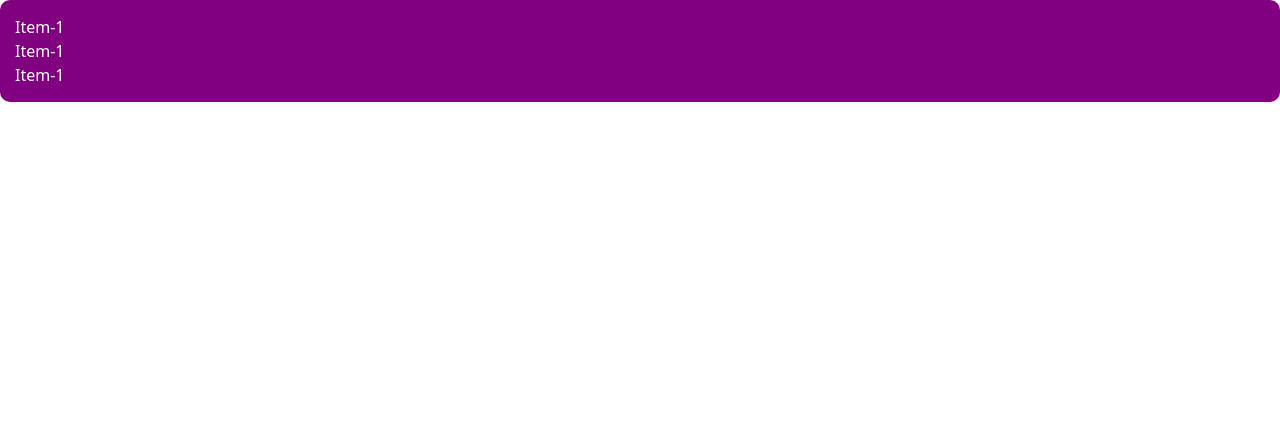
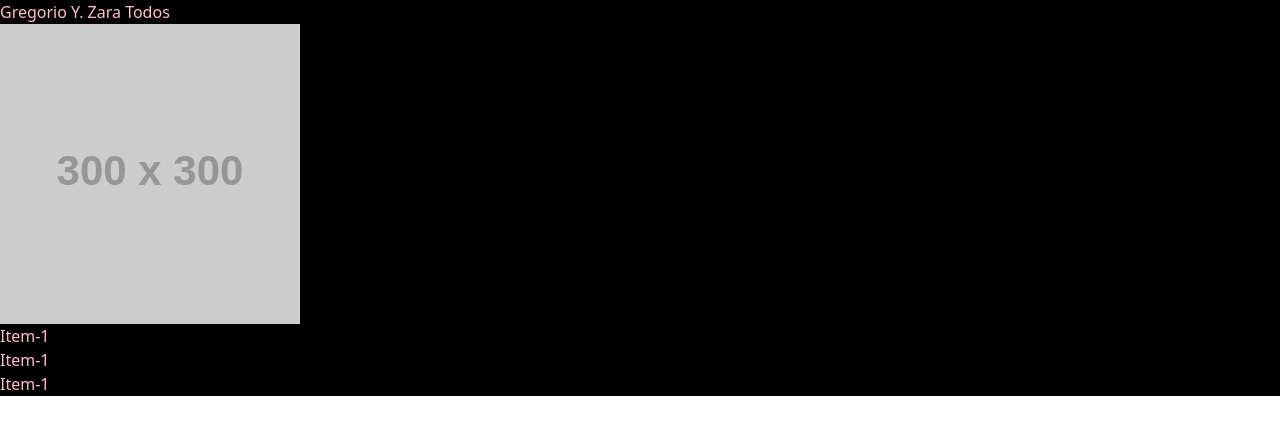
Before and after one commit to Emam-Bokhari/LWS-Module-01, a React (Vite) app: page / in a window 1280 px wide. Shown: the top 434 px of the page. Built offline with nearby package versions, Linux system fonts and the light colour scheme.

Commit message:
more example of css style

```diff
--- a/src/App.jsx
+++ b/src/App.jsx
@@ -1,10 +1,10 @@
 import { Fragment } from "react"
-import CssStyle from "./Module-1.7/CssStyle"
+import MoreCssStyle from "./Module-1.7/MoreCssStyle"
 
 export default function App() {
   return (
     <Fragment>
-      <CssStyle />
+      <MoreCssStyle />
     </Fragment>
   )
 }
--- /dev/null
+++ b/src/Module-1.7/MoreCssStyle.jsx
@@ -0,0 +1,26 @@
+import { Fragment } from "react";
+
+const person = {
+    name: "Gregorio Y. Zara",
+    theme: {
+        backgroundColor: "black",
+        color: "pink"
+    }
+}
+
+export default function MoreCssStyle() {
+
+    return (
+        <Fragment>
+            <div style={person.theme}>
+                <h1>{person.name} Todos</h1>
+                <img src="https://placehold.co/300" alt="Placeholder image" />
+                <ul>
+                    <li>Item-1</li>
+                    <li>Item-1</li>
+                    <li>Item-1</li>
+                </ul>
+            </div>
+        </Fragment>
+    )
+}
```
